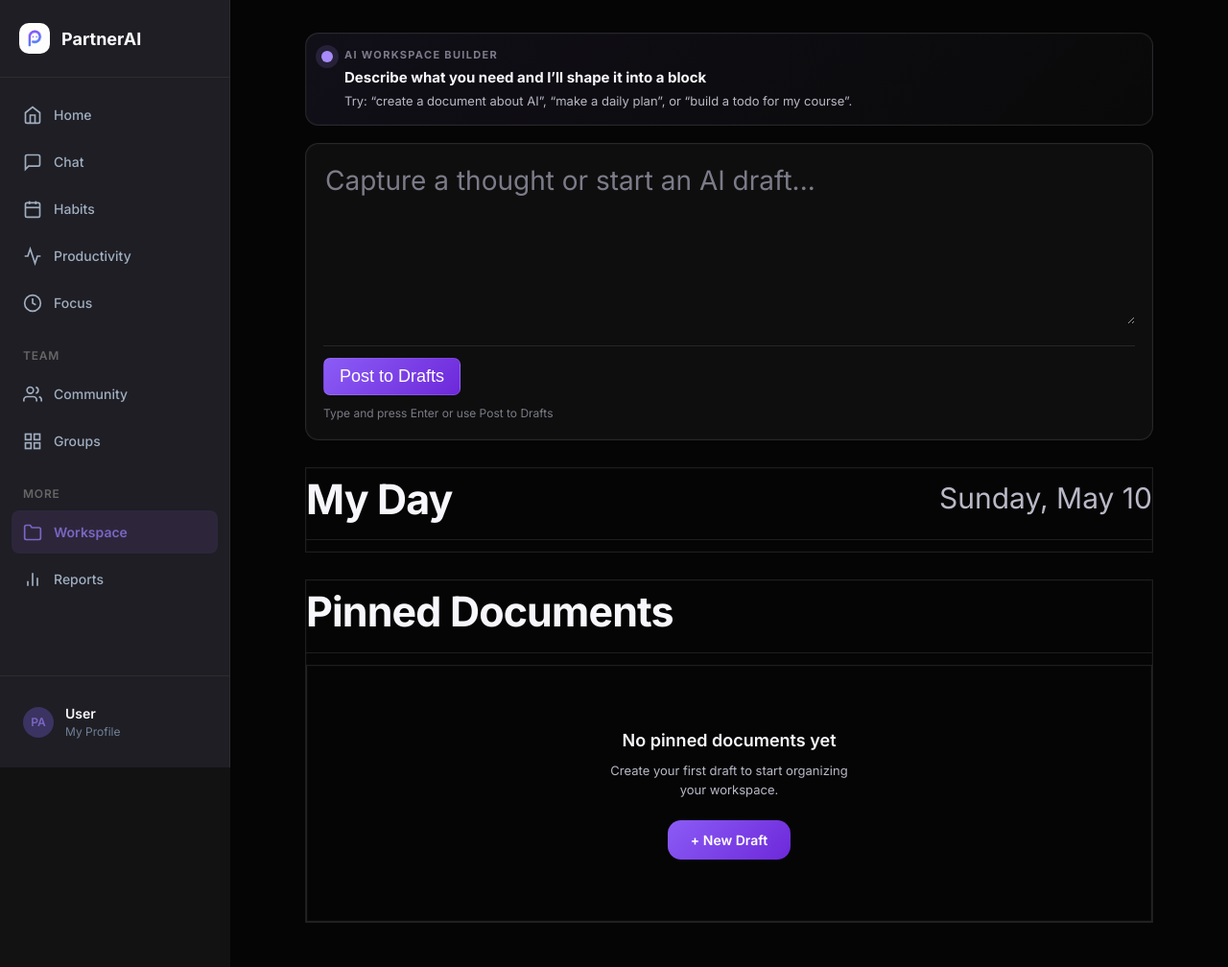
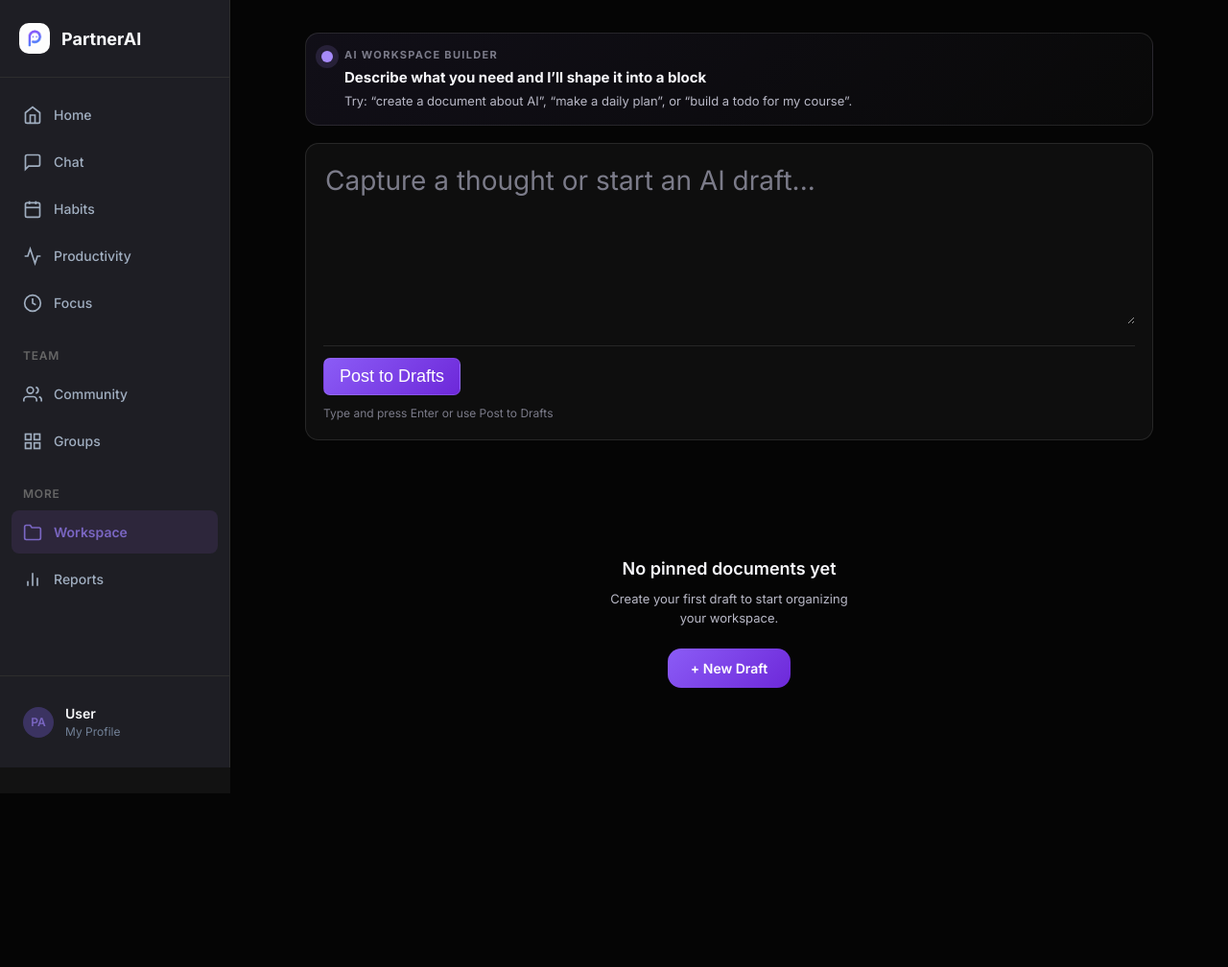
Before and after one commit to Yoagesh7/PAI_v1.ai, a Flask app: page /workspace in a window 1280 px wide. Shown: the whole page at 96% size. After the commit the page ends 827 px from the top, so only its background shows below. Run offline with Flask 3, Linux system fonts and the light colour scheme; the visitor is signed in with stand-in values (Sample User, id 1); data that the repository does not hold is empty; some libraries are stand-ins or nearby versions.

Commit message:
design: remove workspace section labels and outlines

```diff
--- a/web/templates/workspace.html
+++ b/web/templates/workspace.html
@@ -122,35 +122,26 @@
 .ws-doc-preview,
 .ws-doc-skel,
 .kb-empty {
-  border: 1px solid var(--kb-border);
-  box-shadow: 0 0 0 1px rgba(255,255,255,0.02) inset;
+  border: none;
+  box-shadow: none;
 }
 
 .ws-section {
-  margin-top: 22px;
+  margin-top: 18px;
 }
 
 .ws-section-head {
-  margin-bottom: 14px;
-  padding-bottom: 10px;
-  border-bottom: 1px solid var(--kb-border);
-}
-
-.ws-section h3 {
-  font-size: 34px;
-}
-
-.ws-date {
-  font-size: 18px;
+  display: none;
 }
 
 .ws-pinned-grid {
   grid-template-columns: repeat(2, minmax(0, 1fr));
+  gap: 12px;
 }
 
 .ws-doc-preview,
 .ws-doc-skel {
-  background: var(--kb-card);
+  background: transparent;
 }
 
 .ws-greeting { display:none; }
@@ -1059,18 +1050,10 @@
     </section>
 
     <section class="ws-section">
-      <div class="ws-section-head">
-        <h3>My Day</h3>
-        <span class="ws-date" id="myDayDate"></span>
-      </div>
       <div id="myDayList" class="ws-day-list"></div>
     </section>
 
     <section class="ws-section">
-      <div class="ws-section-head">
-        <h3>Pinned Documents</h3>
-      </div>
-
       <div class="ws-pinned-grid" id="blocksGrid">
         <div class="ws-doc-card ws-doc-skel"></div>
         <div class="ws-doc-card ws-doc-skel"></div>
```
